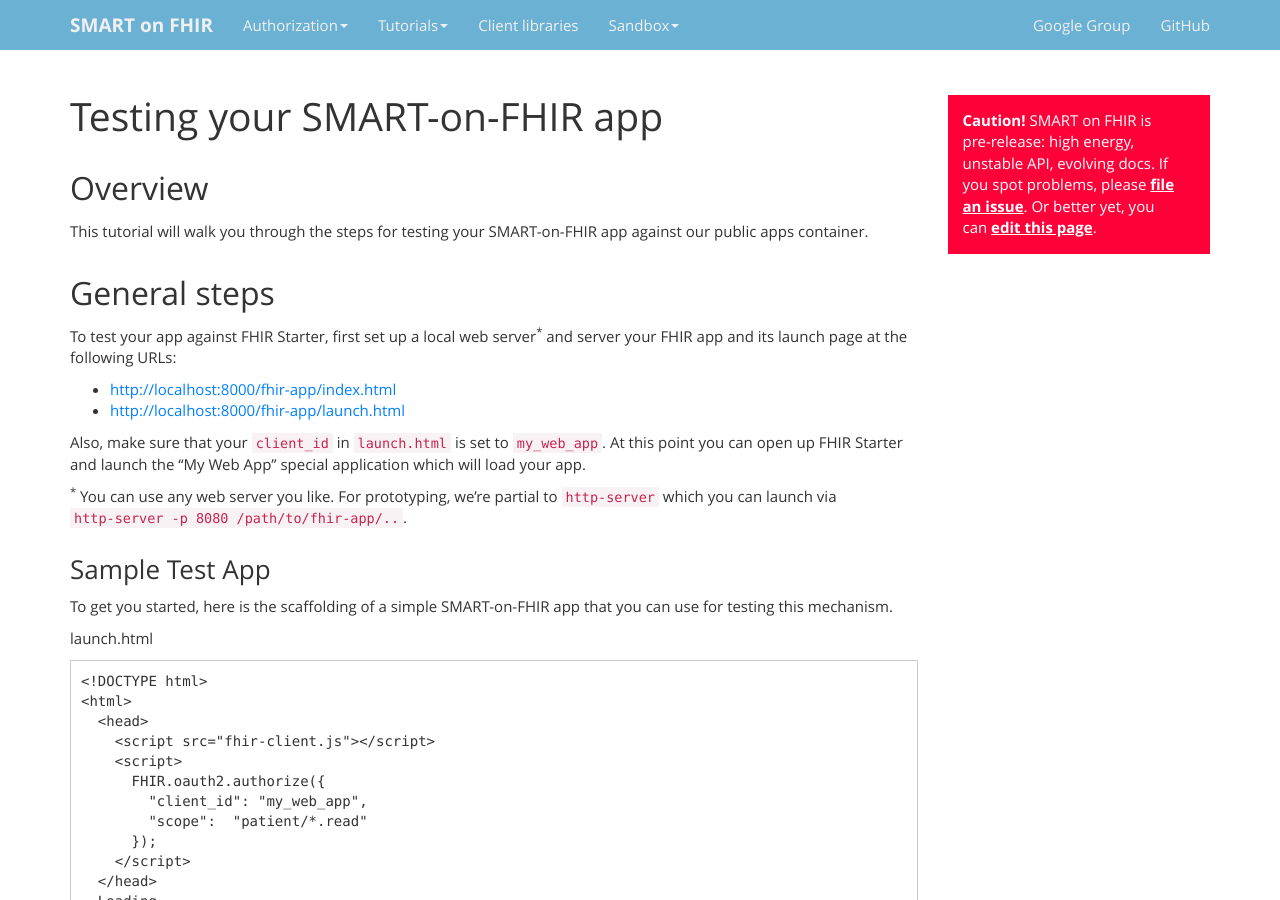
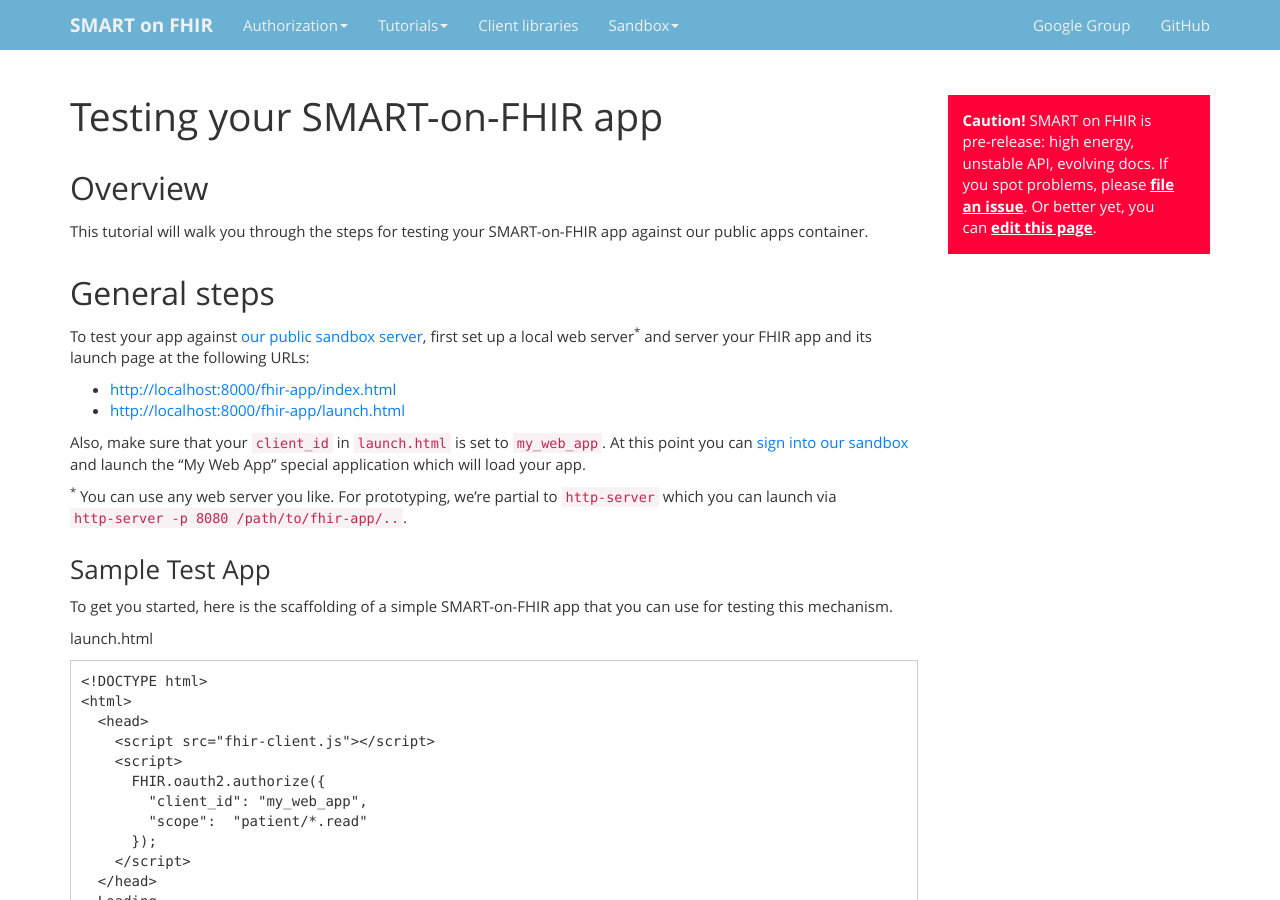
Before and after one commit to smart-on-fhir/smart-on-fhir.github.io, a Jekyll site: the page built from tutorials/testing/index.md, in a window 1280 px wide and 900 px high. Built offline with Jekyll 4.4.1, drawn with Linux system fonts in a browser that asks for light colours; Markdown is read by kramdown in place of the engine named in the settings.

Commit message:
Update index.md

```diff
--- a/tutorials/testing/index.md
+++ b/tutorials/testing/index.md
@@ -12,14 +12,14 @@ app against our public apps container.
 
 ## General steps
 
-To test your app against FHIR Starter, first set up a local web server<sup>*</sup>
+To test your app against [our public sandbox server](https://fhir.smartplatforms.org), first set up a local web server<sup>*</sup>
 and server your FHIR app and its launch page at the following URLs:
 
 * [http://localhost:8000/fhir-app/index.html](http://localhost:8000/fhir-app/index.html)
 * [http://localhost:8000/fhir-app/launch.html](http://localhost:8000/fhir-app/launch.html)
 
 Also, make sure that your `client_id` in `launch.html` is set to `my_web_app`. At this point
-you can open up FHIR Starter and launch the "My Web App" special application which will
+you can [sign into our sandbox](https://fhir.smartplatforms.org) and launch the "My Web App" special application which will
 load your app.
 
 <sup>*</sup> You can use any web server you like. For prototyping, we're partial to [`http-server`](https://github.com/nodeapps/http-server) which you can launch via
```
